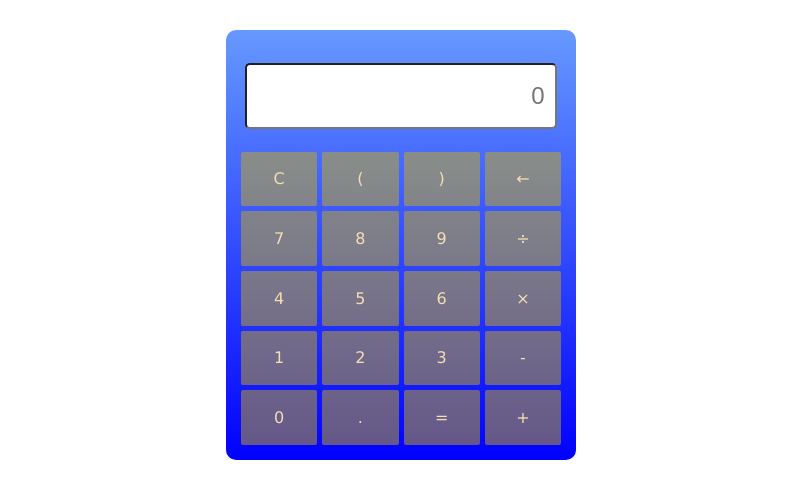
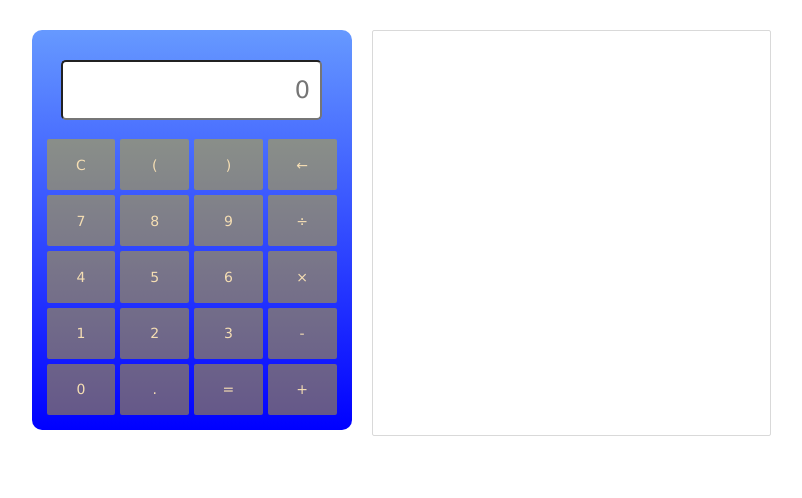
Before and after one commit to alexerem/calculator-lite-react, a React (Create React App) app: page / in a window 1280 px wide. Shown: the top 498 px of the page, without its empty margins (239-1041 px from the left). Built offline with nearby package versions, Linux system fonts and the light colour scheme.

Commit message:
add history operation (textarea in antdesign)

```diff
--- /dev/null
+++ b/src/component/InputResult/InputResult.js
@@ -0,0 +1,27 @@
+import React from 'react';
+import { Input } from 'antd';
+import classes from './InputResult.module.css';
+
+const { TextArea } = Input;
+
+const InputResult = (props) => {
+
+	const inputResult = props.inputResult
+	// const modificationOne = inputResult.replaceAll('+', ' + ')
+	// const modificationTwo = modificationOne.replaceAll('-', ' - ')
+	// const modificationTree = modificationTwo.replaceAll('*', ' * ')
+	// const modificationFour = modificationTree.replaceAll('/', ' / ')
+
+	return (
+		<div className={classes.InputResult}>
+			<TextArea
+				rows={18}
+				cols={40}
+				value={inputResult}
+				className={classes.TextArea}
+			/>
+		</div>
+	)
+}
+
+export default InputResult;
--- /dev/null
+++ b/src/component/InputResult/InputResult.module.css
@@ -0,0 +1,9 @@
+.InputResult {
+    margin: 30px 0 0 20px;
+}
+
+.TextArea {
+    resize: none;
+    text-align: right;
+    color: #9c9999;
+}
--- a/src/containers/CalcBody/CalcBody.js
+++ b/src/containers/CalcBody/CalcBody.js
@@ -19,10 +19,12 @@ export default class CalcBody extends Component {
 			})
 		} else if (index === 18) {
 			const input = this.state.inputText
+			// eslint-disable-next-line no-eval
+			const result = eval(input)
 			this.setState({
-				// eslint-disable-next-line no-eval
-				inputText: eval(input)
+				inputText: result
 			})
+			this.props.changeInputResult(input,result)
 		} else if (index === 3) {
 			let str = this.state.inputText
 			let lengthStr = this.state.inputText.length
--- a/src/containers/CalcBody/CalcBody.module.css
+++ b/src/containers/CalcBody/CalcBody.module.css
@@ -38,5 +38,4 @@ input {
 
 form {
     width: 90%;
-    padding-right: 25px;
 }
--- a/src/hoc/Layout/Layout.js
+++ b/src/hoc/Layout/Layout.js
@@ -1,12 +1,31 @@
 import React, {Component} from 'react';
 import classes from './Layout.module.css'
+import 'antd/dist/antd.css';
 import CalcBody from "../../containers/CalcBody/CalcBody";
+import InputResult from "../../component/InputResult/InputResult";
 
 export default class Layout extends Component {
+
+	state = {
+		inputResult: ''
+	}
+
+	changeInputResult = (input,result) => {
+		const inpRes = this.state.inputResult
+		this.setState({
+			inputResult: inpRes + '\n' + input + ' = ' + result
+		})
+	}
+
 	render() {
 		return (
 			<div className={classes.Layout}>
-				<CalcBody />
+				<CalcBody
+					changeInputResult={this.changeInputResult}
+				/>
+				<InputResult
+					inputResult={this.state.inputResult}
+				/>
 			</div>
 		)
 	}
```
